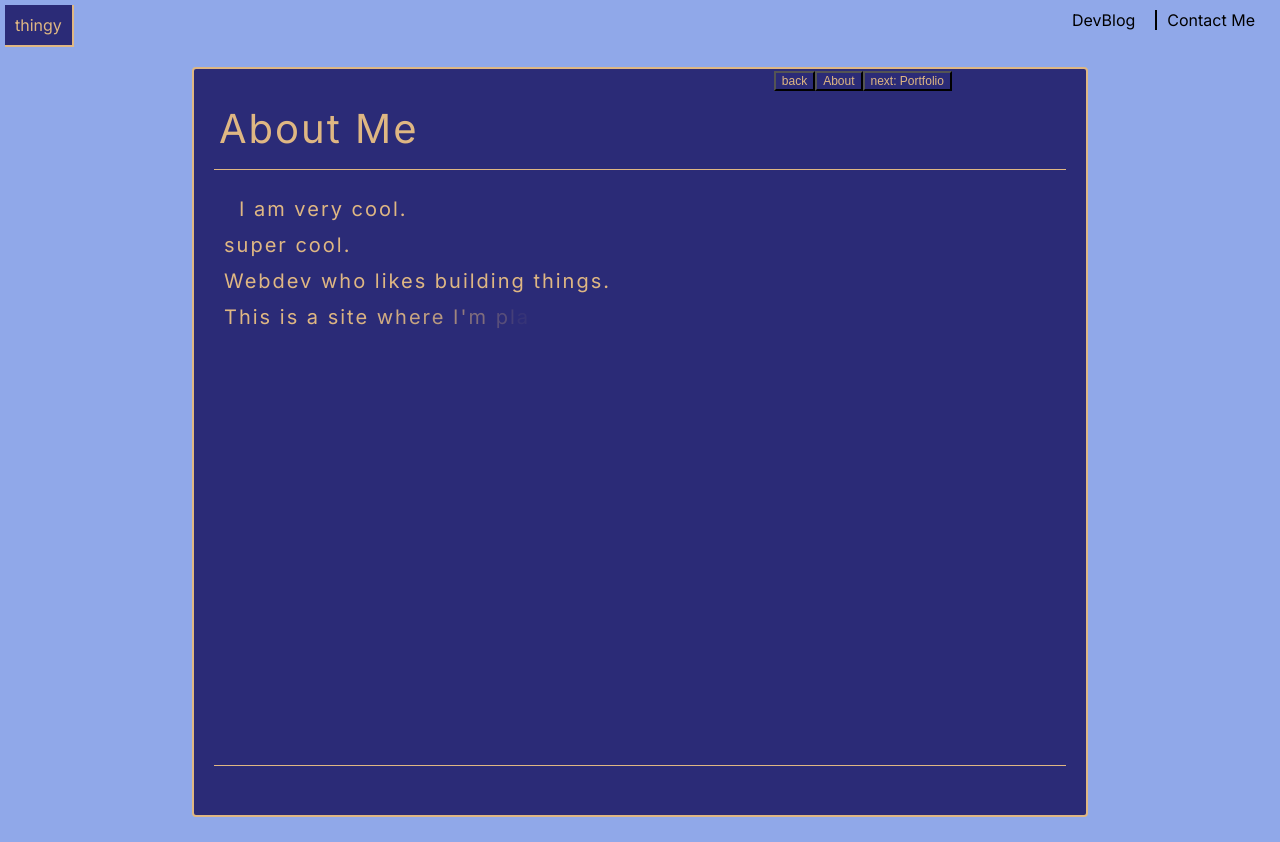
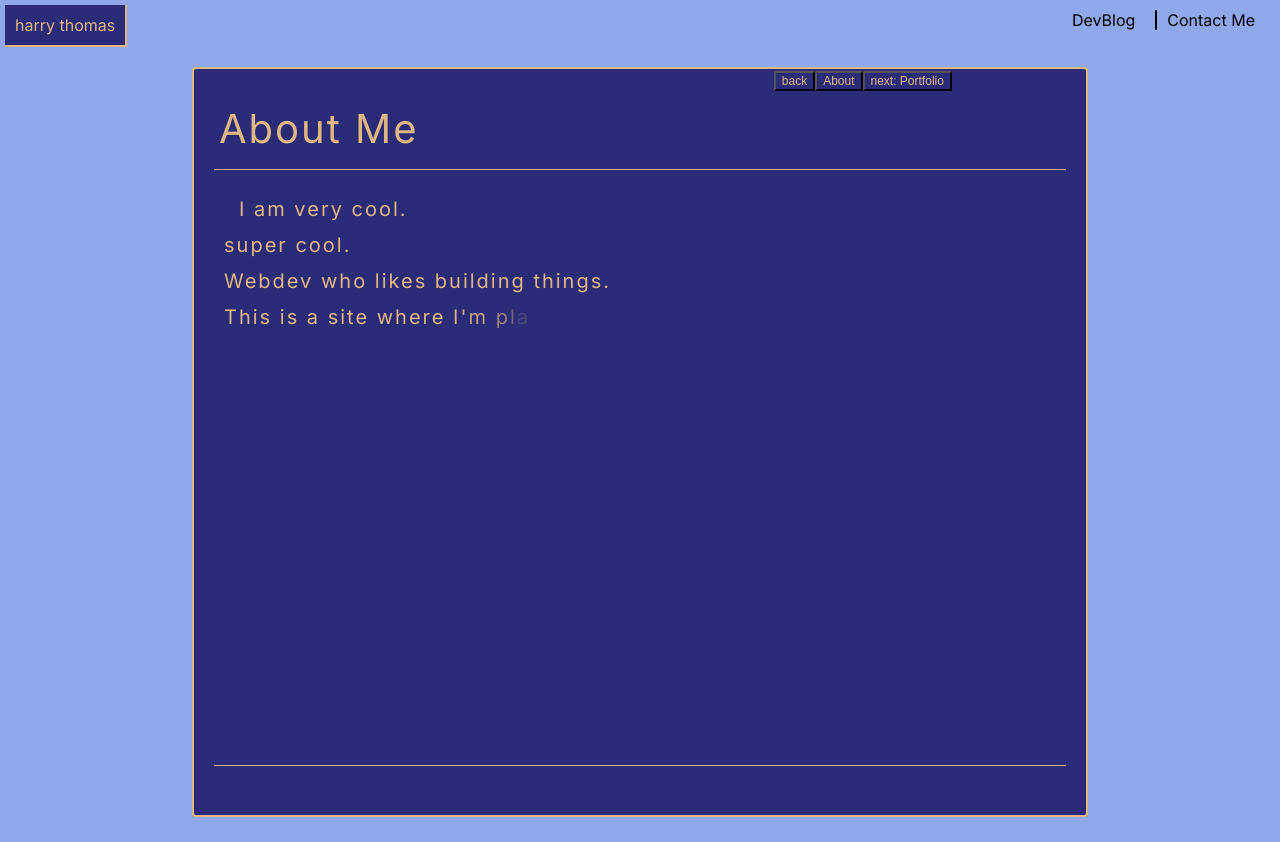
Before and after one commit to harry-th/portfolio, a Next.js app: page / in a window 1280 px wide. Built offline with nearby package versions, Linux system fonts and the light colour scheme.

Commit message:
update resizing

```diff
--- a/src/app/layout.js
+++ b/src/app/layout.js
@@ -14,7 +14,7 @@ export default function RootLayout({ children }) {
       <body className={inter.className}>
         <nav className={styles.navbar}>
           <div className={styles.navleft}>
-            thingy
+            harry thomas
           </div>
           <div className={styles.navright}>
             <span>
--- a/src/content/BoatGame.js
+++ b/src/content/BoatGame.js
@@ -20,7 +20,7 @@ const BoatGame = {
                 "There are three 'characters' each character has two abilities (the names are terrible)",
                 "CornerMan can build his ships arounds the board (to the next row or to the bottom of the board), and if he hits the rear and head of a ship it sinks.",
                 "Lineman has 4 charges for his abilities, he can fire two shots with one at the last two squares the opponent shot at or can connect any two squares and shot at every square between as long as you or your enemy hasn't shot at anything in between.",
-                "Orangeman has a passive ability which protects squares he has shot at (they can't fire at them for one turn), or he can 'bluff', when bluffing he can't see wether his shots land but for each shot he gains a charge on a subsequent ability which will fire randomly at the opponent boards three times for each bluff.",
+                "Orangeman has a passive ability which protects squares he has shot at (they can't fire at them for one turn), or he can 'bluff', when bluffing he can't see whether his shots land but for each shot he gains a charge on a subsequent ability which will fire randomly at the opponent boards three times for each bluffed shot.",
                 "If you 'call his bluff' his shots will become real(the ability that fires randomly will reset them) and it will disable his ability, if you call his bluff and he wasn't bluffing you will lose your next free shot.",
                 "I think this is pretty complicated and interesting I think, and everything is held server side to prevent cheating, it also is capable of handling disconnects and remembering the decisions the players have made. There's more to it but its easier to just check it out. You might want to resize the window to be slightly larger it doesn't resize perfectly, PipeTobaccoSearch and this site(besides this) are better examples of responsive design."]
         },
--- a/src/content/PipeTobaccoSearch.js
+++ b/src/content/PipeTobaccoSearch.js
@@ -19,7 +19,7 @@ const PipeTobaccoSearch = {
             transitionDelay: ["0.3s", "1s", '0s'],
             value: ["This is my first hosted operational fullstack project. This is my first hosted operational fullstack project.",
                 "Its a database and search functionality for pipe tobacco.",
-                "Yes I smoke a pipe."]
+                "I smoke a pipe."]
         },
         {
             type: ["body"],
@@ -37,9 +37,9 @@ const PipeTobaccoSearch = {
         },
         {
             type: ["body"],
+            animations: ["slide-in", "slide-in-right", "fade-in"],
             value: "This project is also practice and exposure to SEO and Google search console. Above Is an integration with the Google Search Console Api which should be querying and updating each day with nextjs' api routes system.",
-            typeIn: true,
-            typeDelay: "8000",
+            transitionDelay: ["9.5s"],
 
         },
         {
@@ -48,7 +48,7 @@ const PipeTobaccoSearch = {
             height: "20%",
             typeIn: true,
             typeDirection: "down",
-            typeDelay: "19000",
+            typeDelay: "11000",
             value: "See? you can click the middle button now to view the site!"
         },
     ]
--- a/src/styles/content.module.css
+++ b/src/styles/content.module.css
@@ -86,7 +86,7 @@ span.typewritten.typewriting {
 
 .typewriting {
   position: relative;
-  transition-duration: 1s;
+  transition-duration: 0.5s;
   transition-property: opacity, top, left;
 }
 
--- a/src/styles/content.module.scss
+++ b/src/styles/content.module.scss
@@ -83,7 +83,7 @@ span.typewritten.typewriting {
 }
 .typewriting {
   position: relative;
-  transition-duration: 1s;
+  transition-duration: 0.5s;
   transition-property: opacity, top, left;
 }
 .typewriting.up {
--- a/src/styles/home.module.css
+++ b/src/styles/home.module.css
@@ -48,6 +48,7 @@
     font-size: 35px;
   }
   .homeNavigation {
+    font-size: 10px;
     left: 50%;
   }
   .homeNavigation button {
--- a/src/styles/home.module.scss
+++ b/src/styles/home.module.scss
@@ -47,6 +47,7 @@
     font-size: 35px;
   }
   .homeNavigation {
+    font-size: 10px;
     left: 50%;
     button {
       font-size: 10px;
```
Also changed, not shown: 2 other files (tests, documents, lock files or other folders).
